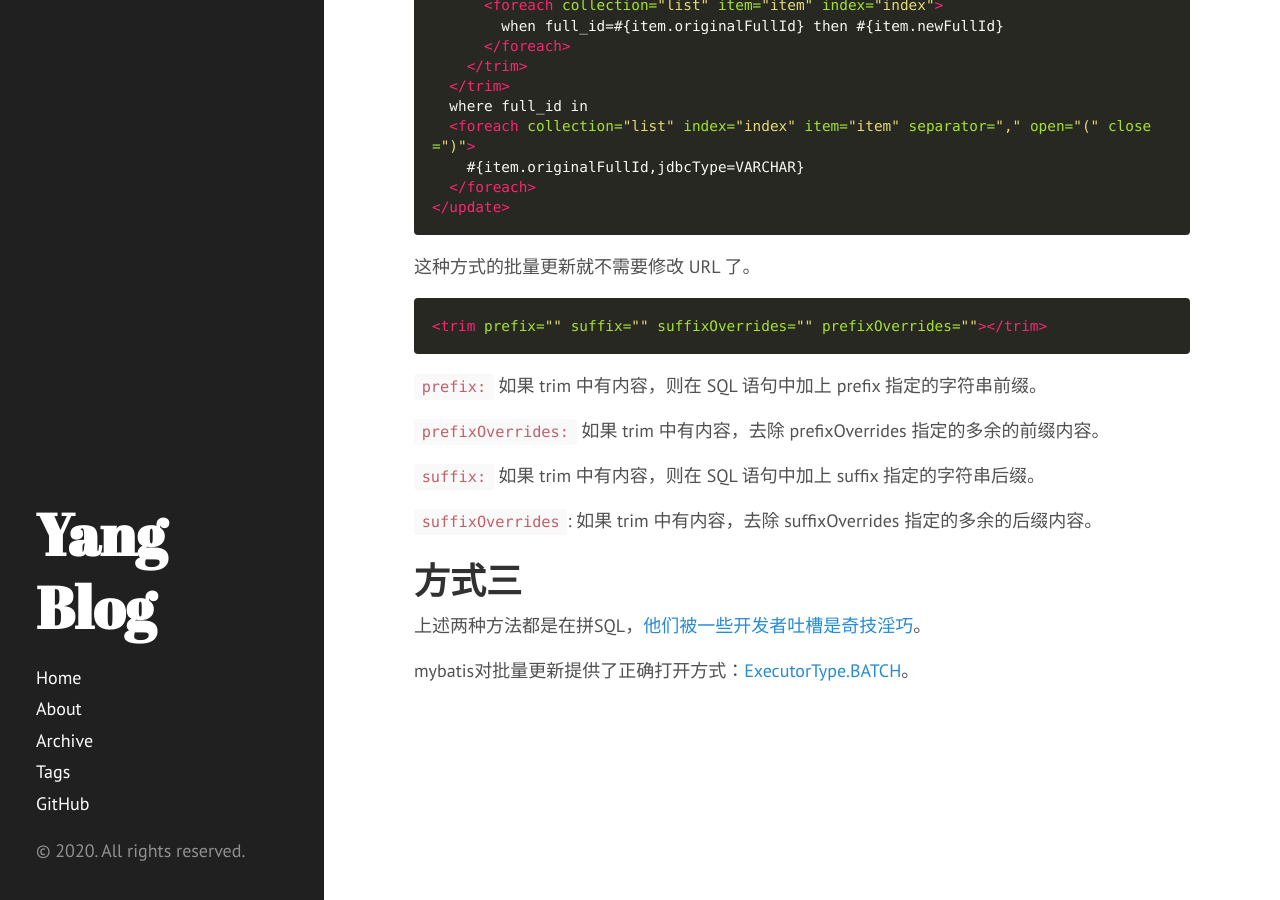
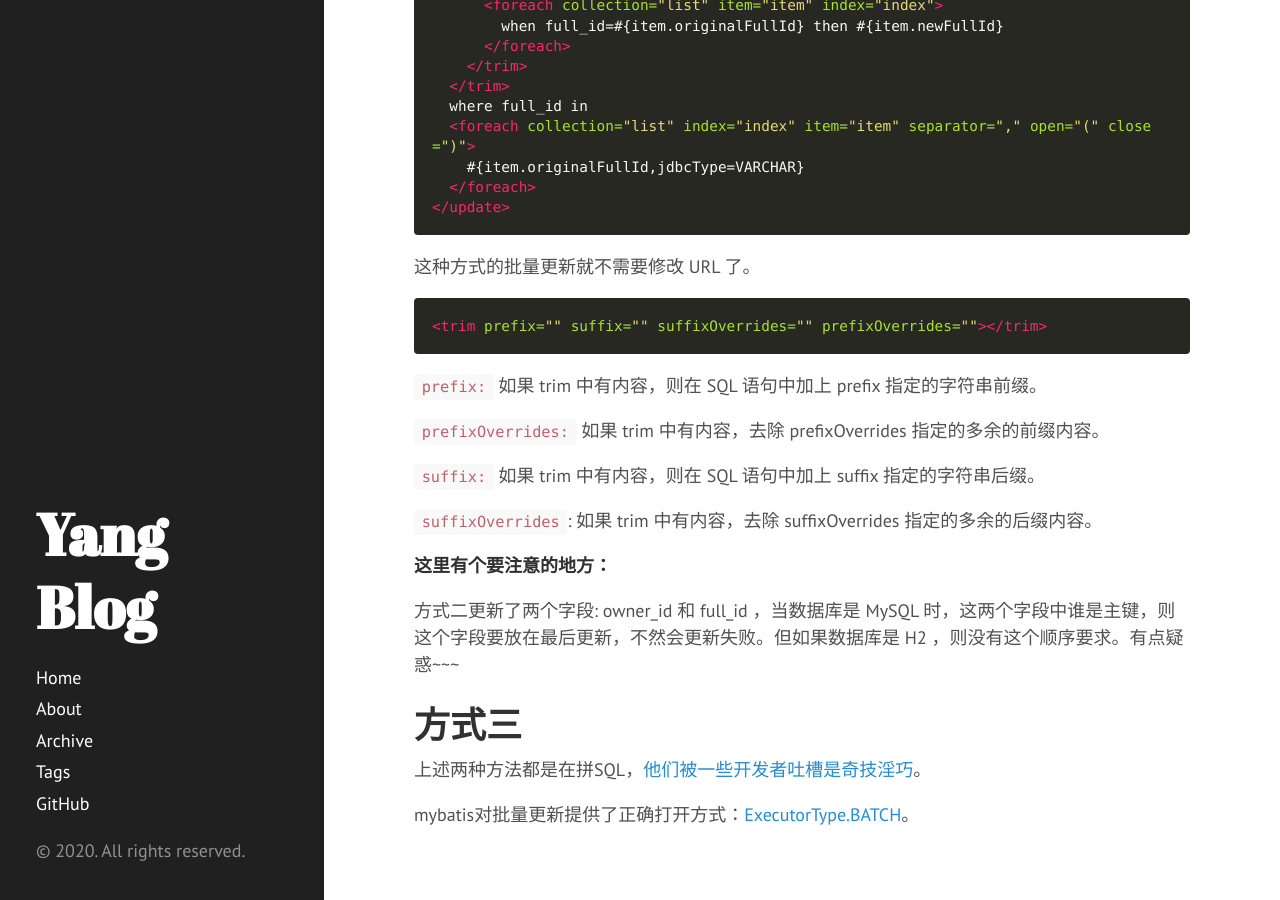
Before and after one commit to diego1109/diego1109.github.io, a Jekyll site: the page built from _posts/2020-03-13-mybatis-batch-update.md, in a window 1280 px wide and 900 px high, scrolled down 1150 px. Built offline with Jekyll 4.4.1, drawn with Linux system fonts in a browser that asks for light colours; nearby versions of some CDN libraries; comment, search, counter and statistics services are not loaded.

Commit message:
blog: update mybatis batch update

```diff
--- a/_posts/2020-03-13-mybatis-batch-update.md
+++ b/_posts/2020-03-13-mybatis-batch-update.md
@@ -68,6 +68,12 @@ comments: true
 
 
 
+**这里有个要注意的地方：**
+
+方式二更新了两个字段: owner_id 和 full_id ，当数据库是 MySQL 时，这两个字段中谁是主键，则这个字段要放在最后更新，不然会更新失败。但如果数据库是 H2 ，则没有这个顺序要求。有点疑惑~~~
+
+
+
 # 方式三
 
 上述两种方法都是在拼SQL，[他们被一些开发者吐槽是奇技淫巧](https://blog.csdn.net/w605283073/article/details/83064000)。
```
